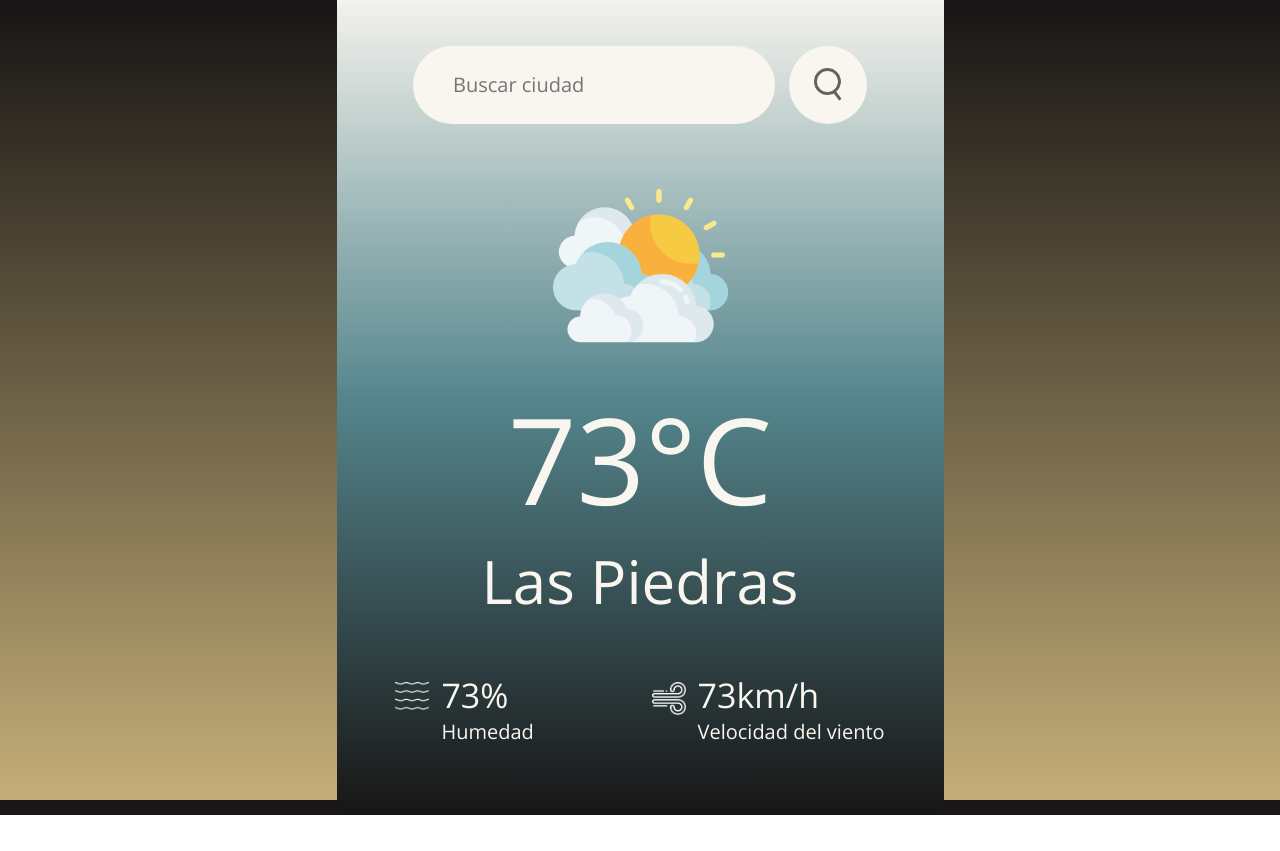
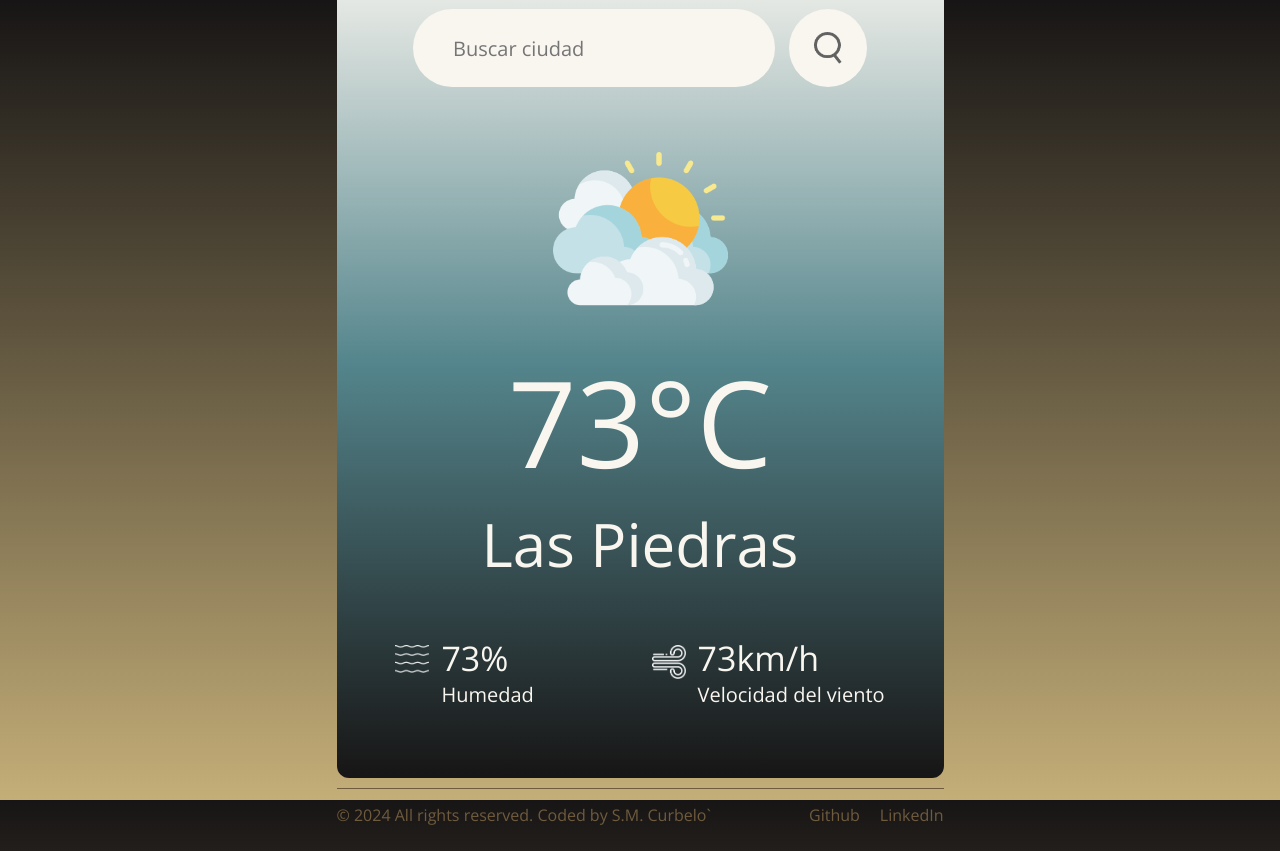
Before and after one commit to na7hk3r/weather-app, a React (Vite) app: page / in a window 1280 px wide. Before the commit the page ends 815 px from the top, so only its background shows below. Built offline with nearby package versions, Linux system fonts and the light colour scheme.

Commit message:
Footer component

```diff
--- a/src/App.jsx
+++ b/src/App.jsx
@@ -1,10 +1,12 @@
 import React from 'react'
 import WeatherApp from './components/WeatherApp/WeatherApp'
+import Footer from './components/Footer/Footer'
 
 function App() {
   return (
     <>
     <WeatherApp />
+    <Footer />
     </>
   )
 }
--- /dev/null
+++ b/src/components/Footer/Footer.css
@@ -0,0 +1,45 @@
+.footer{
+    margin: 10px auto;
+    display: flex;
+    align-items: center;
+    justify-content: space-between;
+    border-top: 1px solid #6F5B3E;
+    padding: 15px 0;
+    color: #6F5B3E;
+    font-weight: 400;
+}
+.footer ul li{
+    list-style: none;
+    display: inline-block;
+    margin-left: 20px;
+    cursor: pointer;
+}
+.footer ul li:hover,
+.footer ul li:visited{
+    color: #54858C;
+}
+a{
+    text-decoration: none;
+    color: inherit;
+    line-height: 1;
+    cursor: pointer;
+}
+a:hover,
+a:visited{
+    color: #54858C;
+}
+
+/* --------- Media Query ---------- */
+
+@media (max-width: 600px){
+    .footer{
+        display: block;
+        text-align: center;
+    }
+    .footer ul li{
+        margin: 10px;
+    }
+    .footer ul{
+        margin-top: 10px;
+    }
+}
--- /dev/null
+++ b/src/components/Footer/Footer.jsx
@@ -0,0 +1,19 @@
+import React from 'react'
+import './Footer.css'
+
+const Footer = () => {
+    let date = new Date();
+    let year = date.getFullYear();
+
+  return (
+    <div className='footer'>
+        <p>&copy; {year} All rights reserved. Coded by <a href="https://smcurbelo.com/" target="_blank">S.M. Curbelo</a>`</p>
+        <ul>
+            <li><a href="https://github.com/na7hk3r/" target="_blank">Github</a></li>
+            <li><a href="https://www.linkedin.com/in/smcurbelo/" target="_blank">LinkedIn</a></li>
+        </ul>
+    </div>
+  )
+}
+
+export default Footer
```
